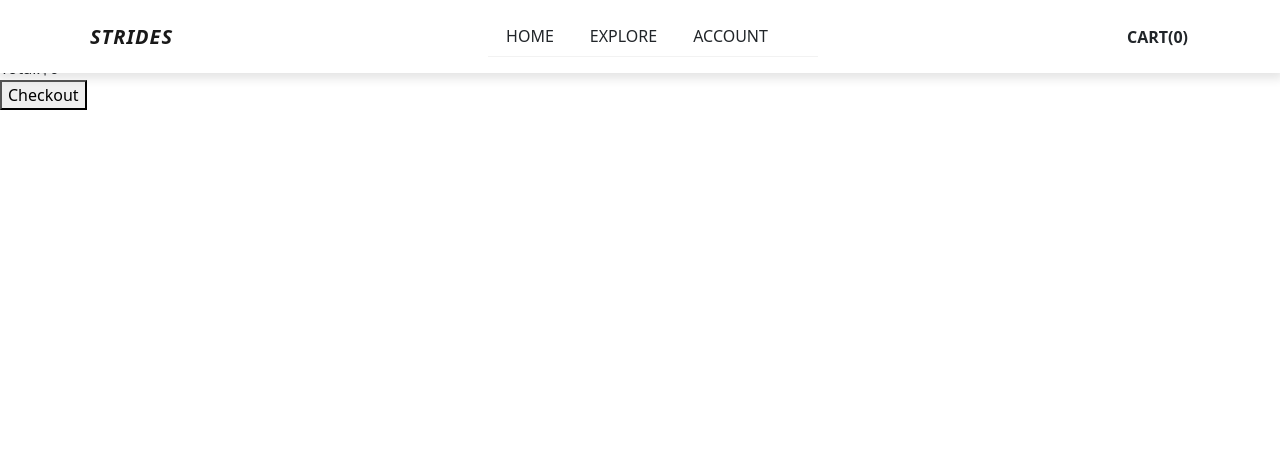
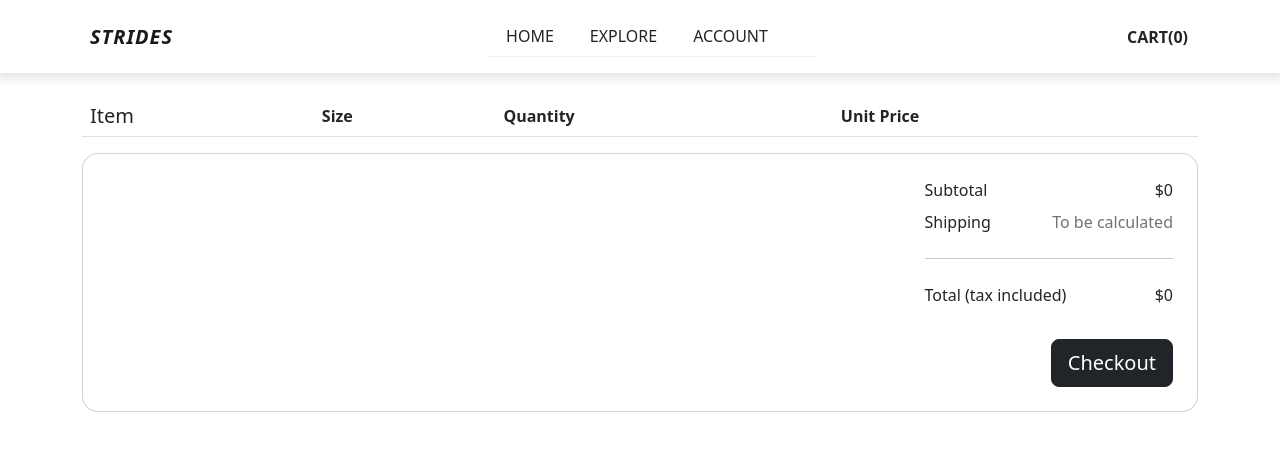
Before and after one commit to tripsflop/ga-project4-commerce, a React (Vite) app in the folder client/: page /cart in a window 1280 px wide. Shown: the top 450 px of the page. Built offline with nearby package versions, Linux system fonts and the light colour scheme.

Commit message:
added css to cart page

```diff
--- a/client/src/components/app/App.css
+++ b/client/src/components/app/App.css
@@ -75,3 +75,10 @@ input[type="number"] {
     width: 50%;
   }
 }
+
+/* cart */
+@media only screen and (max-width: 500px) {
+  .hide-desc {
+    display: none;
+  }
+}
--- a/client/src/components/routes/Cart.jsx
+++ b/client/src/components/routes/Cart.jsx
@@ -49,31 +49,112 @@ function Cart() {
   };
 
   return (
-    <section>
-      <h1>Cart</h1>
+    <section className="h-100 mt-5 h-custom">
+      <div className="container h-100 py-5">
+        <div className="row d-flex justify-content-center align-items-center h-100">
+          <div className="col">
+            <div className="table-responsive">
+              <table className="table">
+                <thead>
+                  <tr>
+                    <th scope="col" className="h5">
+                      Item
+                    </th>
+                    <th scope="col">Size</th>
+                    <th scope="col">Quantity</th>
+                    <th scope="col">Unit Price</th>
+                  </tr>
                   {cart.products.map((product, index) => (
-        <div key={index}>
+                    <tr key={index}>
+                      <th scope="row">
+                        <div className="d-flex align-items-center">
                           <img
                             src={product.thumbnail}
                             alt={product.urlKey}
-            style={{ width: "40%", height: "40%" }}
+                            className="img-fluid rounded-3"
+                            style={{ width: 120 }}
                           />
-          <div>{product.shoeName}</div>
-          <div>Size:{product.size}</div>
-          <div>${product.retailPrice}</div>
-          <div>Quantity:{product.quantity}</div>
-          <div>
-            <button value={index} onClick={handleIncrease}>
+                          <div className="flex-column ms-5 hide-desc">
+                            <p className="mb-2">{product.brand}</p>
+                            <p className="mb-0">{product.shoeName}</p>
+                          </div>
+                        </div>
+                      </th>
+                      <td className="align-middle">
+                        <p className="mb-0">{product.size}</p>
+                      </td>
+                      <td className="align-middle">
+                        <div className="d-flex flex-row">
+                          <button
+                            className="btn btn-outline-dark"
+                            value={index}
+                            onClick={handleDecrease}
+                          >
+                            -
+                          </button>
+
+                          <div className="mx-2 my-2">{product.quantity}</div>
+
+                          <button
+                            className="btn btn-outline-dark"
+                            value={index}
+                            onClick={handleIncrease}
+                          >
                             +
                           </button>
-            <button value={index} onClick={handleDecrease}>
-              -
+                        </div>
+                      </td>
+                      <td className="align-middle">
+                        <p className="mb-0">${product.retailPrice}</p>
+                      </td>
+                    </tr>
+                  ))}
+                </thead>
+                <tbody></tbody>
+              </table>
+            </div>
+
+            <div
+              className="card shadow-2-strong mb-5 mb-lg-0"
+              style={{ borderRadius: 16 }}
+            >
+              <div className="card-body p-4">
+                <div className="row justify-content-end">
+                  <div className="col-lg-4 col-xl-3">
+                    <div className="d-flex justify-content-between">
+                      <p className="mb-2">Subtotal</p>
+                      <p className="mb-2">${cart.total}</p>
+                    </div>
+
+                    <div className="d-flex justify-content-between">
+                      <p className="mb-0">Shipping</p>
+                      <p className="mb-0 text-muted">To be calculated</p>
+                    </div>
+
+                    <hr className="my-4" />
+
+                    <div className="d-flex justify-content-between mb-4">
+                      <p className="mb-2">Total (tax included)</p>
+                      <p className="mb-2">${cart.total}</p>
+                    </div>
+                    <div className="d-flex justify-content-end">
+                      <button
+                        type="button"
+                        onClick={handleCheckout}
+                        className="btn btn-dark btn-lg"
+                      >
+                        <div className="d-flex justify-content-between">
+                          <span>Checkout</span>
+                        </div>
                       </button>
                     </div>
                   </div>
-      ))}
-      <div>Total:${cart.total}</div>
-      <button onClick={handleCheckout}>Checkout</button>
+                </div>
+              </div>
+            </div>
+          </div>
+        </div>
+      </div>
     </section>
   );
 }
```
Lines whose indentation alone changed are shown as unchanged.
